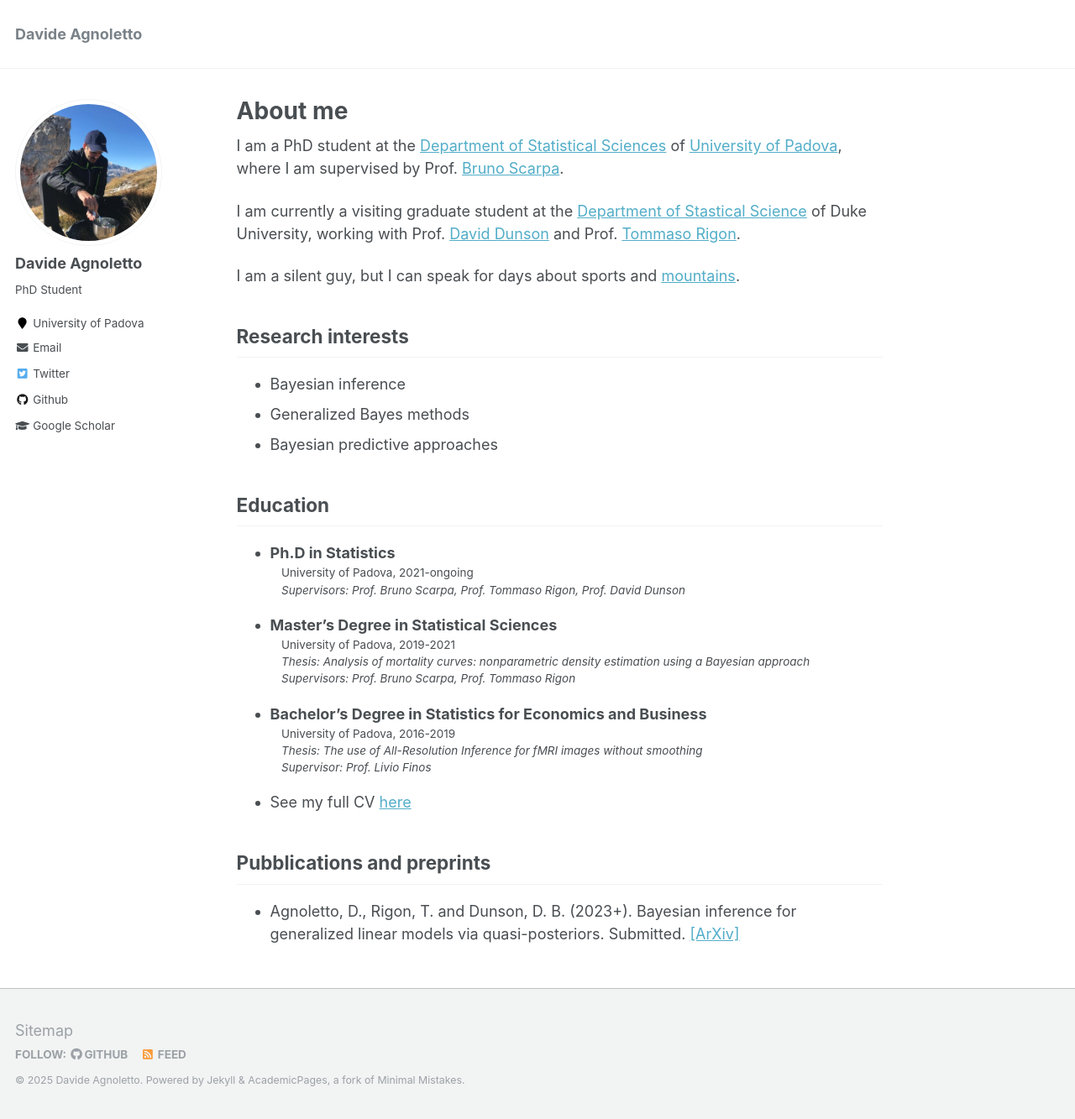
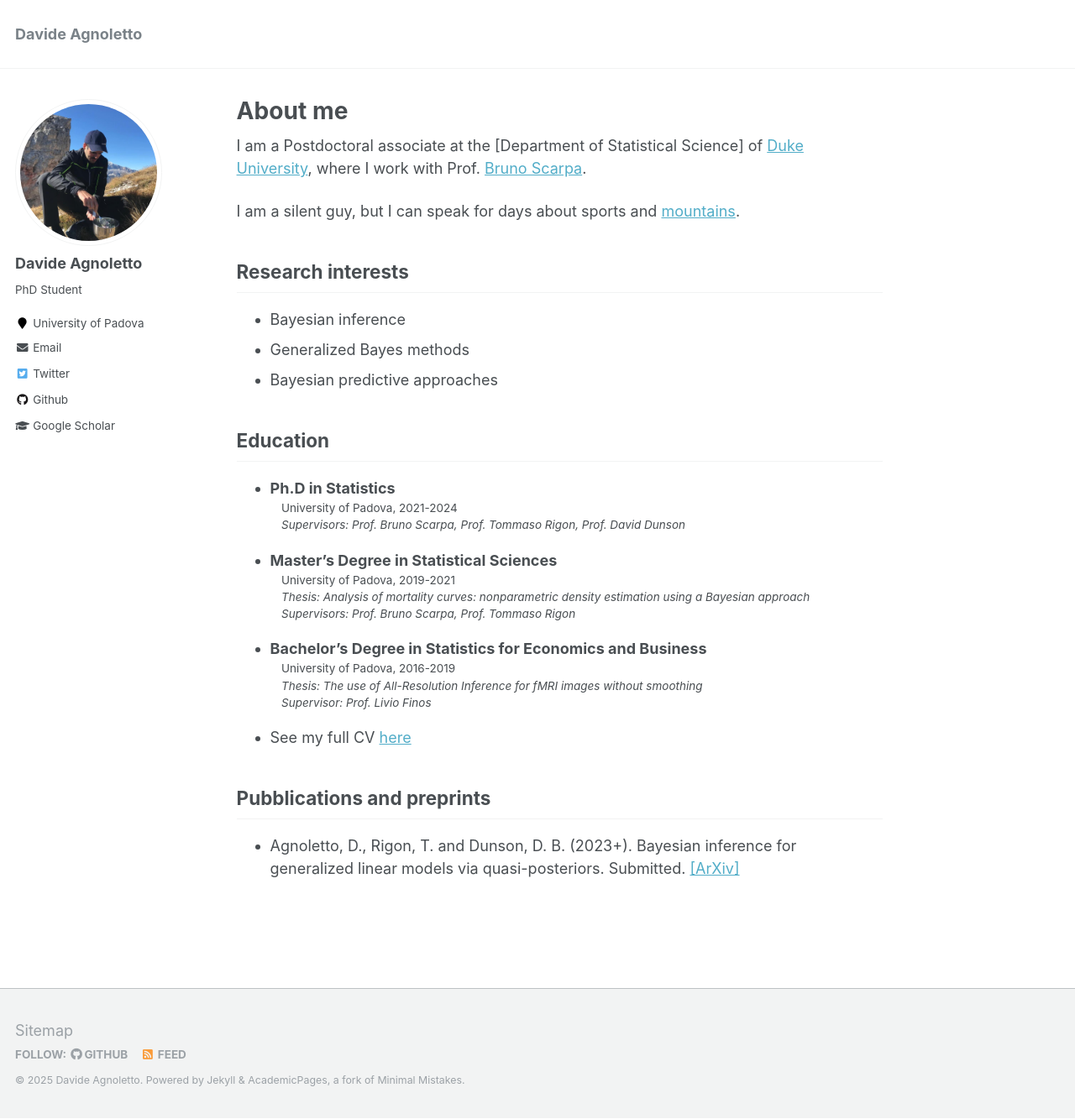
Before and after one commit to davideagno/davideagno.github.io, a Jekyll site: the page built from _pages/about.md, in a window 1280 px wide and 1333 px high. Shown: the whole window at 84% size. Built offline with Jekyll 4.4.1, drawn with Linux system fonts in a browser that asks for light colours.

Commit message:
Update about.md

```diff
--- a/_pages/about.md
+++ b/_pages/about.md
@@ -8,9 +8,7 @@ redirect_from:
   - /about.html
 ---
 
-I am a PhD student at the [Department of Statistical Sciences](https://www.stat.unipd.it/en/) of [University of Padova](https://www.unipd.it/en/), where I am supervised by Prof. [Bruno Scarpa](https://homes.stat.unipd.it/brunoscarpa.html).
-
-I am currently a visiting graduate student at the [Department of Stastical Science](https://stat.duke.edu/) of Duke University, working with Prof. [David Dunson](https://www.daviddunson.com/) and Prof. [Tommaso Rigon](https://tommasorigon.github.io).
+I am a Postdoctoral associate at the [Department of Statistical Science] of [Duke University](https://www.unipd.it/en/), where I work with Prof. [Bruno Scarpa](https://homes.stat.unipd.it/brunoscarpa.html).
 
 I am a silent guy, but I can speak for days about sports and [mountains](https://maphub.net/davide_agnoletto/escursioni).
 
@@ -25,7 +23,7 @@ Research interests
 Education
 --
 * Ph.D in Statistics<br />
-  :   University of Padova, 2021-ongoing<br />
+  :   University of Padova, 2021-2024<br />
   :   *Supervisors: Prof. Bruno Scarpa, Prof. Tommaso Rigon, Prof. David Dunson*
 * Master's Degree in Statistical Sciences<br />
   :   University of Padova, 2019-2021<br />
```
